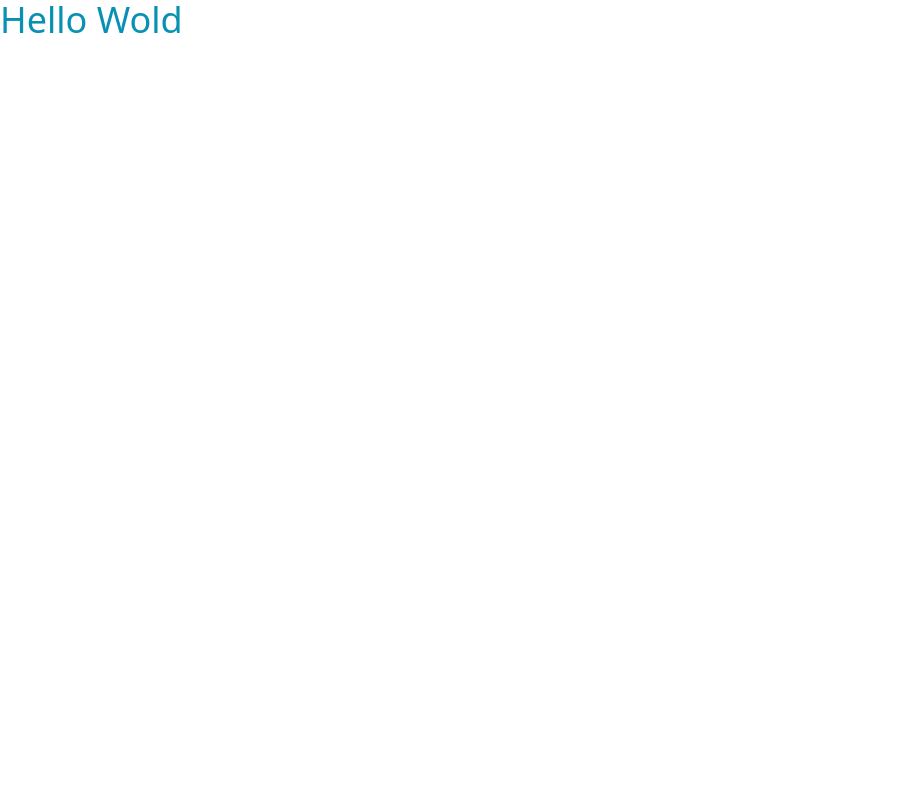
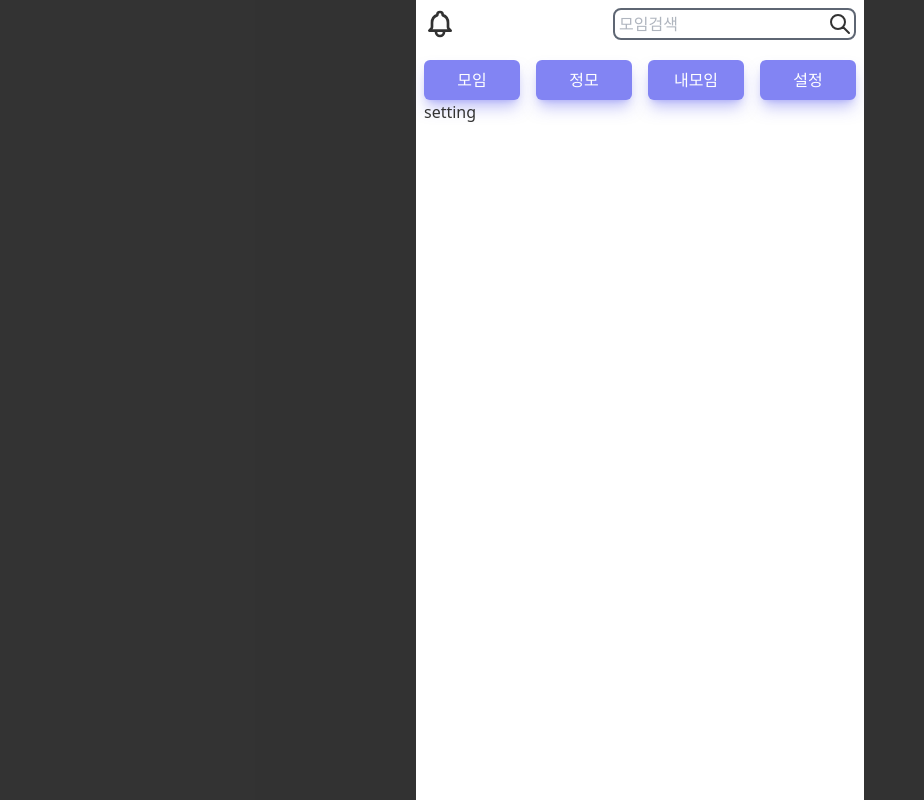
Before and after one commit to leesh5000/side-project-fe, a React (Create React App) app: page /setting in a window 1280 px wide. Shown: the whole page, without its empty margins (0-924 px from the left). Built offline with nearby package versions, Linux system fonts and the light colour scheme.

Commit message:
add config that routes

```diff
--- a/package.json
+++ b/package.json
@@ -10,6 +10,7 @@
     "react": "^17.0.2",
     "react-dom": "^17.0.2",
     "react-helmet-async": "^1.2.3",
+    "react-loader-spinner": "^6.0.0-0",
     "react-router-dom": "^6.2.2",
     "react-scripts": "5.0.0",
     "recoil": "^0.6.1",
--- a/src/App.js
+++ b/src/App.js
@@ -1,13 +1,99 @@
-import React, { useEffect } from "react";
+import React, { useEffect, useState } from "react";
+import Search from "./components/input/Search";
+import Location from "./routes/Location";
+import BasicButton from "./components/button/BasicButton";
+
+const rootButtons = [
+  {
+    subject: "모임",
+    path: "/",
+  },
+  {
+    subject: "정모",
+    path: "/meetup",
+  },
+  {
+    subject: "내모임",
+    path: "/",
+  },
+  {
+    subject: "설정",
+    path: "/setting",
+  },
+];
 
 const App = () => {
+  const [isLogin, setIsLogin] = useState(true);
   useEffect(() => {
     console.log(
       `React start environment server ${process.env.REACT_APP_SERVER_URI}`
     );
-  });
+  }, []);
 
-  return <section className="text-4xl text-cyan-600">Hello Wold</section>;
+  const viewTrigger = () => {
+    if (!isLogin) {
+      return "Login screen";
+    }
+    return <Location />;
+  };
+
+  return (
+    <section className="bg-black opacity-80 w-full h-screen flex justify-center">
+      <div className="bg-white max-w-md w-full h-full p-2">
+        <header className="flex justify-between">
+          <section>
+            <svg
+              className="h-8 w-8 cursor-pointer"
+              fill="none"
+              viewBox="0 0 24 24"
+              stroke="currentColor"
+              strokeWidth={2}
+            >
+              <path
+                strokeLinecap="round"
+                strokeLinejoin="round"
+                d="M15 17h5l-1.405-1.405A2.032 2.032 0 0118 14.158V11a6.002 6.002 0 00-4-5.659V5a2 2 0 10-4 0v.341C7.67 6.165 6 8.388 6 11v3.159c0 .538-.214 1.055-.595 1.436L4 17h5m6 0v1a3 3 0 11-6 0v-1m6 0H9"
+              />
+            </svg>
+          </section>
+          <section>
+            <Search
+              name="search"
+              placeholder="모임검색"
+              svg={
+                <svg
+                  xmlns="http://www.w3.org/2000/svg"
+                  className="h-6 w-6 absolute top-1 right-1"
+                  fill="none"
+                  viewBox="0 0 24 24"
+                  stroke="currentColor"
+                  strokeWidth={2}
+                >
+                  <path
+                    strokeLinecap="round"
+                    strokeLinejoin="round"
+                    d="M21 21l-6-6m2-5a7 7 0 11-14 0 7 7 0 0114 0z"
+                  />
+                </svg>
+              }
+            />
+          </section>
+        </header>
+        <main>
+          <section className="mt-5 grid grid-cols-4 gap-4">
+            {rootButtons.map((button, index) => (
+              <BasicButton
+                key={index}
+                subject={button.subject}
+                path={button.path}
+              />
+            ))}
+          </section>
+          <section>{viewTrigger()}</section>
+        </main>
+      </div>
+    </section>
+  );
 };
 
 export default App;
--- /dev/null
+++ b/src/components/button/BasicButton.jsx
@@ -0,0 +1,16 @@
+import React from "react";
+import { Link } from "react-router-dom";
+
+const BasicButton = ({ subject, path }) => {
+  return (
+    <li className="list-none">
+      <Link to={path}>
+        <button className="bg-indigo-500 shadow-lg shadow-indigo-500/50 hover:bg-indigo-600 active:bg-indigo-700 focus:outline-none focus:ring focus:ring-indigo-200 p-2 rounded-md text-white w-full">
+          {subject}
+        </button>
+      </Link>
+    </li>
+  );
+};
+
+export default BasicButton;
--- /dev/null
+++ b/src/components/input/Search.jsx
@@ -0,0 +1,27 @@
+import React from "react";
+
+const Search = ({ name, placeholder, svg }) => {
+  const onSubmit = (e) => {
+    e.preventDefault();
+  };
+
+  const onChange = (e) => {
+    const { name, value } = e.currentTarget;
+    console.log(`${name}: ${value}`);
+  };
+
+  return (
+    <form onSubmit={onSubmit} className="relative">
+      <input
+        className="border-2 border-gray-700 rounded-lg outline-none px-1 h-8"
+        type="text"
+        name={name}
+        placeholder={placeholder}
+        onChange={onChange}
+      />
+      <button>{svg}</button>
+    </form>
+  );
+};
+
+export default Search;
--- /dev/null
+++ b/src/components/loading/Rotating.jsx
@@ -0,0 +1,15 @@
+import React from "react";
+import { RotatingLines } from "react-loader-spinner";
+
+const Rotating = ({ width, strokeColor, strokeWidth, animationDuration }) => {
+  return (
+    <RotatingLines
+      width={width}
+      strokeColor={strokeColor}
+      strokeWidth={strokeWidth}
+      animationDuration={animationDuration}
+    />
+  );
+};
+
+export default Rotating;
--- a/src/index.js
+++ b/src/index.js
@@ -1,14 +1,17 @@
-import React from 'react';
-import ReactDOM from 'react-dom';
-import './index.css';
-import App from './App';
-import reportWebVitals from './reportWebVitals';
+import React from "react";
+import ReactDOM from "react-dom";
+import "./index.css";
+import App from "./App";
+import reportWebVitals from "./reportWebVitals";
+import { BrowserRouter } from "react-router-dom";
 
 ReactDOM.render(
   <React.StrictMode>
-    <App />
+    <BrowserRouter basename="/">
+      <App />
+    </BrowserRouter>
   </React.StrictMode>,
-  document.getElementById('root')
+  document.getElementById("root")
 );
 
 // If you want to start measuring performance in your app, pass a function
--- /dev/null
+++ b/src/pages/404.jsx
@@ -0,0 +1,7 @@
+import React from "react";
+
+const NotFound = () => {
+  return <section>404 Not found</section>;
+};
+
+export default NotFound;
--- /dev/null
+++ b/src/pages/Meetup.jsx
@@ -0,0 +1,7 @@
+import React from "react";
+
+const Meetup = () => {
+  return <section>meetup</section>;
+};
+
+export default Meetup;
--- /dev/null
+++ b/src/pages/Root.jsx
@@ -0,0 +1,7 @@
+import React from "react";
+
+const Root = () => {
+  return <section></section>;
+};
+
+export default Root;
--- /dev/null
+++ b/src/pages/Setting.jsx
@@ -0,0 +1,7 @@
+import React from "react";
+
+const Setting = () => {
+  return <section>setting</section>;
+};
+
+export default Setting;
--- /dev/null
+++ b/src/routes/Location.jsx
@@ -0,0 +1,52 @@
+import React, { lazy, Suspense } from "react";
+import { Route, Routes } from "react-router-dom";
+import Rotating from "../components/loading/Rotating";
+
+const Root = lazy(() => import("../pages/Root"));
+const NotFound = lazy(() => import("../pages/404"));
+const Meetup = lazy(() => import("../pages/Meetup"));
+const Setting = lazy(() => import("../pages/Setting"));
+
+const routes = [
+  {
+    path: "*",
+    element: <NotFound />,
+  },
+  {
+    path: "/",
+    element: <Root />,
+  },
+  {
+    path: "/meetup",
+    element: <Meetup />,
+  },
+  {
+    path: "/setting",
+    element: <Setting />,
+  },
+];
+
+const Location = () => {
+  return (
+    <Suspense
+      fallback={
+        <section>
+          <Rotating
+            width="100"
+            strokeColor="#6495ED"
+            strokeWidth="1"
+            animationDuration="1"
+          />
+        </section>
+      }
+    >
+      <Routes>
+        {routes.map((route) => (
+          <Route key={Date.now()} path={route.path} element={route.element} />
+        ))}
+      </Routes>
+    </Suspense>
+  );
+};
+
+export default Location;
```
Also changed, not shown: 1 other file (tests, documents, lock files or other folders).
